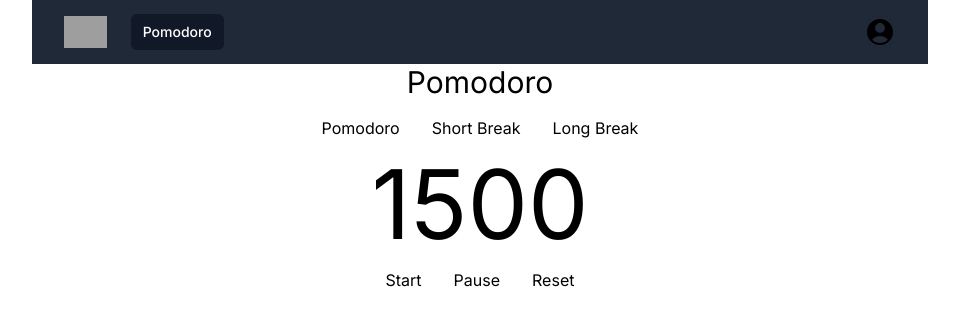
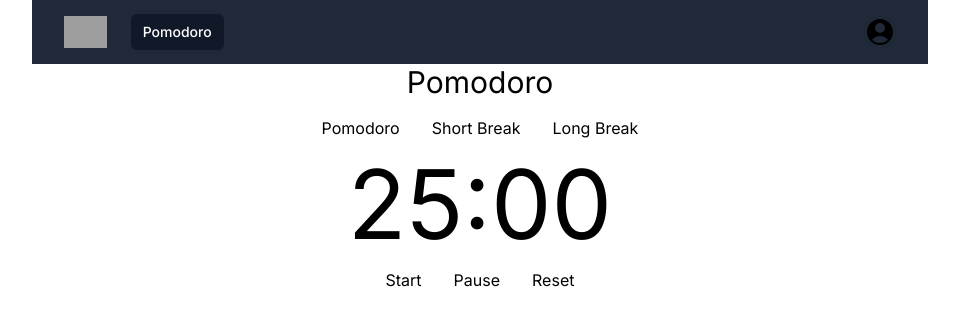
Before and after one commit to scisneros/neuralworks-test, a Next.js app in the folder neuralclocks/: page /pomodoro in a window 1280 px wide. Shown: the top 326 px of the page, without its empty margins (160-1119 px from the left). Built offline with nearby package versions, Linux system fonts and the light colour scheme; grey boxes are pictures that could not be loaded.

Commit message:
Show seconds as formatted time

```diff
--- a/neuralclocks/app/pomodoro/page.tsx
+++ b/neuralclocks/app/pomodoro/page.tsx
@@ -1,6 +1,7 @@
 "use client";
 
 import { useState } from "react";
+import { secToTime } from "../../utils/utils";
 
 export default function Pomodoro() {
   const [stage, setStage] = useState(0);
@@ -39,7 +40,7 @@ export default function Pomodoro() {
           {step.label}
         </button>
       ))}
-      <div className="mt-4 text-8xl">{stages[stage].duration}</div>
+      <div className="mt-4 text-8xl">{secToTime(stages[stage].duration)}</div>
       <button className="mx-4 mt-4">Start</button>
       <button className="mx-4 mt-4">Pause</button>
       <button className="mx-4 mt-4">Reset</button>
--- /dev/null
+++ b/neuralclocks/utils/utils.ts
@@ -0,0 +1,15 @@
+export const secToTime = (sec: number): string => {
+  const hours = Math.floor(sec / 3600);
+  const minutes = Math.floor((sec % 3600) / 60);
+  const seconds = Math.floor(sec % 60);
+  let time = "";
+  if (hours > 0) {
+    time += `${padTime(hours)}:`;
+  }
+  time += `${padTime(minutes)}:${padTime(seconds)}`;
+  return time;
+};
+
+const padTime = (time: number): string => {
+  return String(time).padStart(2, "0");
+};
```
Also changed, not shown: 1 other file (tests, documents, lock files or other folders).
